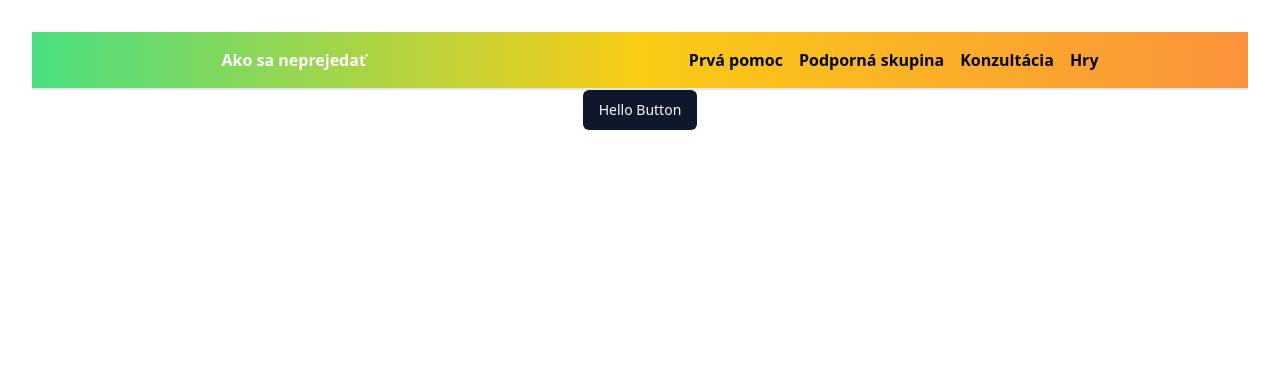
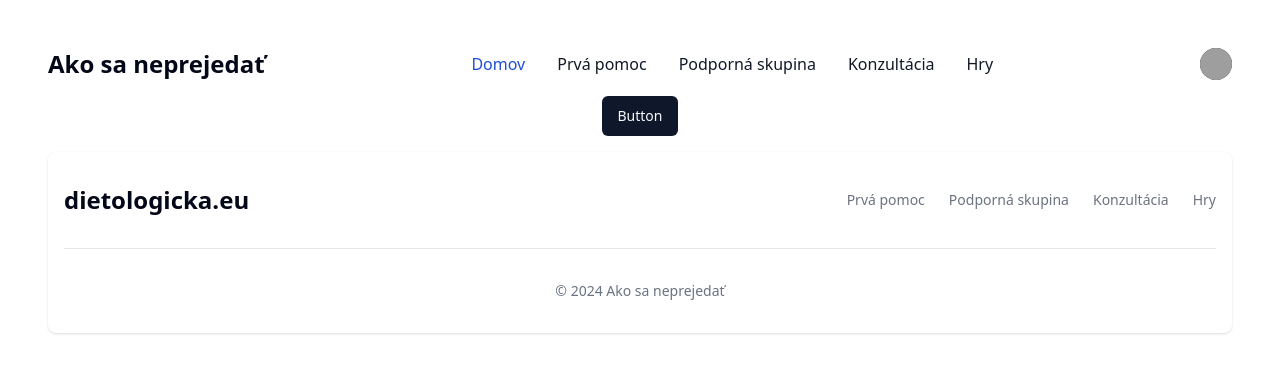
Before and after one commit to gabi-sabi/ako-sa-neprejedat, a React (Vite) app: page / in a window 1280 px wide. Shown: the top 372 px of the page. Built offline with nearby package versions, Linux system fonts and the light colour scheme; grey boxes are pictures that could not be loaded.

Commit message:
Add test Footer

```diff
--- a/src/App.jsx
+++ b/src/App.jsx
@@ -3,6 +3,7 @@ import ReactDOM from 'react-dom/client'
 import './App.css'
 import { Header } from "./components/Header"
 import { Button } from "./components/ui/Button"
+import { Footer } from './components/Footer'
 
 
 
@@ -10,7 +11,10 @@ export const App = () => {
   return (
     <>
       <Header />
-      <Button className>Hello Button</Button>
+      <div className='container'>
+        <Button className>Button</Button>
+      </div>
+      <Footer />
     </>
   )
 }
--- /dev/null
+++ b/src/components/Footer.jsx
@@ -0,0 +1,29 @@
+export const Footer = () => {
+return (
+  <footer className="bg-white rounded-lg shadow dark:bg-gray-900 m-4">
+    <div className="w-full max-w-screen-xl mx-auto p-4 md:py-8">
+        <div className="sm:flex sm:items-center sm:justify-between">
+            <a href="https://flowbite.com/" className="flex items-center mb-4 sm:mb-0 space-x-3 rtl:space-x-reverse">
+                <span className="self-center text-2xl font-semibold whitespace-nowrap dark:text-white">dietologicka.eu</span>
+            </a>
+            <ul className="flex flex-wrap items-center mb-6 text-sm font-medium text-gray-500 sm:mb-0 dark:text-gray-400">
+                <li>
+                    <a href="#" className="hover:underline me-4 md:me-6">Prvá pomoc</a>
+                </li>
+                <li>
+                    <a href="#" className="hover:underline me-4 md:me-6">Podporná skupina</a>
+                </li>
+                <li>
+                    <a href="#" className="hover:underline me-4 md:me-6">Konzultácia</a>
+                </li>
+                <li>
+                    <a href="#" className="hover:underline">Hry</a>
+                </li>
+            </ul>
+        </div>
+        <hr className="my-6 border-gray-200 sm:mx-auto dark:border-gray-700 lg:my-8" />
+        <span className="block text-sm text-gray-500 sm:text-center dark:text-gray-400">© 2024 <a href="#" className="hover:underline">Ako sa neprejedať</a></span>
+    </div>
+</footer>
+)
+}
--- a/src/components/Header.jsx
+++ b/src/components/Header.jsx
@@ -1,65 +1,144 @@
-import { useState } from "react";
-import { GrClose } from "react-icons/gr";
-import { GiHamburgerMenu } from "react-icons/gi";
-import { Avatar, AvatarFallback, AvatarImage } from "@/components/ui/avatar";
-
 export const Header = () => {
-  const [showMenu, setShowMenu] = useState(false);
-
   return (
-    <header
-      className="flex flex-row items-center justify-between sm:justify-around p-2 border-b-2 bg-gradient-to-r
-
-    from-green-400 via-yellow-400 to-orange-400"
+    <nav className="bg-white border-gray-200 dark:bg-gray-900">
+      <div className="max-w-screen-xl flex flex-wrap items-center justify-between mx-auto p-4">
+        <a
+          href="https://flowbite.com/"
+          className="flex items-center space-x-3 rtl:space-x-reverse"
         >
+          <span className="self-center text-2xl font-semibold whitespace-nowrap dark:text-white">
+            Ako sa neprejedať
+          </span>
+        </a>
+        <div className="flex items-center md:order-2 space-x-3 md:space-x-0 rtl:space-x-reverse">
+          <button
+            type="button"
+            className="flex text-sm bg-gray-800 rounded-full md:me-0 focus:ring-4 focus:ring-gray-300 dark:focus:ring-gray-600"
+            id="user-menu-button"
+            aria-expanded="false"
+            data-dropdown-toggle="user-dropdown"
+            data-dropdown-placement="bottom"
+          >
+            <span className="sr-only">Open user menu</span>
+            <img
+              className="w-8 h-8 rounded-full"
+              src="/docs/images/people/profile-picture-3.jpg"
+              alt="user photo"
+            />
+          </button>
+          <div
+            className="z-50 hidden my-4 text-base list-none bg-white divide-y divide-gray-100 rounded-lg shadow dark:bg-gray-700 dark:divide-gray-600"
+            id="user-dropdown"
+          >
+            <div className="px-4 py-3">
+              <span className="block text-sm text-gray-900 dark:text-white">
+                Jana Nováková
+              </span>
+              <span className="block text-sm  text-gray-500 truncate dark:text-gray-400">
+                novakovaj@domena.sk
+              </span>
+            </div>
+            <ul className="py-2" aria-labelledby="user-menu-button">
+              <li>
                 <a
-        href="/"
-        className="flex items-center h-10 px-10  font-bold  text-white hover:opacity-90"
+                  href="#"
+                  className="block px-4 py-2 text-sm text-gray-700 hover:bg-gray-100 dark:hover:bg-gray-600 dark:text-gray-200 dark:hover:text-white"
                 >
-        Ako sa neprejedať
+                  Moje nástenka
                 </a>
-      <nav className="hidden sm:flex justify-between items-center gap-4 font-semibold">
-        <a href="#" className="hover:text-gray-500">
+              </li>
+              <li>
+                <a
+                  href="#"
+                  className="block px-4 py-2 text-sm text-gray-700 hover:bg-gray-100 dark:hover:bg-gray-600 dark:text-gray-200 dark:hover:text-white"
+                >
+                  Moje rezervace
+                </a>
+              </li>
+              <li>
+                <a
+                  href="#"
+                  className="block px-4 py-2 text-sm text-gray-700 hover:bg-gray-100 dark:hover:bg-gray-600 dark:text-gray-200 dark:hover:text-white"
+                >
+                  Odhlásiť sa
+                </a>
+              </li>
+            </ul>
+          </div>
+          <button
+            data-collapse-toggle="navbar-user"
+            type="button"
+            className="inline-flex items-center p-2 w-10 h-10 justify-center text-sm text-gray-500 rounded-lg md:hidden hover:bg-gray-100 focus:outline-none focus:ring-2 focus:ring-gray-200 dark:text-gray-400 dark:hover:bg-gray-700 dark:focus:ring-gray-600"
+            aria-controls="navbar-user"
+            aria-expanded="false"
+          >
+            <span className="sr-only">Open main menu</span>
+            <svg
+              className="w-5 h-5"
+              aria-hidden="true"
+              xmlns="http://www.w3.org/2000/svg"
+              fill="none"
+              viewBox="0 0 17 14"
+            >
+              <path
+                stroke="currentColor"
+                stroke-linecap="round"
+                stroke-linejoin="round"
+                stroke-width="2"
+                d="M1 1h15M1 7h15M1 13h15"
+              />
+            </svg>
+          </button>
+        </div>
+        <div
+          className="items-center justify-between hidden w-full md:flex md:w-auto md:order-1"
+          id="navbar-user"
+        >
+          <ul className="flex flex-col font-medium p-4 md:p-0 mt-4 border border-gray-100 rounded-lg bg-gray-50 md:space-x-8 rtl:space-x-reverse md:flex-row md:mt-0 md:border-0 md:bg-white dark:bg-gray-800 md:dark:bg-gray-900 dark:border-gray-700">
+            <li>
+              <a
+                href="#"
+                className="block py-2 px-3 text-white bg-blue-700 rounded md:bg-transparent md:text-blue-700 md:p-0 md:dark:text-blue-500"
+                aria-current="page"
+              >
+                Domov
+              </a>
+            </li>
+            <li>
+              <a
+                href="#"
+                className="block py-2 px-3 text-gray-900 rounded hover:bg-gray-100 md:hover:bg-transparent md:hover:text-blue-700 md:p-0 dark:text-white md:dark:hover:text-blue-500 dark:hover:bg-gray-700 dark:hover:text-white md:dark:hover:bg-transparent dark:border-gray-700"
+              >
                 Prvá pomoc
               </a>
-        <a href="#" className="hover:text-gray-500">
+            </li>
+            <li>
+              <a
+                href="#"
+                className="block py-2 px-3 text-gray-900 rounded hover:bg-gray-100 md:hover:bg-transparent md:hover:text-blue-700 md:p-0 dark:text-white md:dark:hover:text-blue-500 dark:hover:bg-gray-700 dark:hover:text-white md:dark:hover:bg-transparent dark:border-gray-700"
+              >
                 Podporná skupina
               </a>
-        <a href="#" className="hover:text-gray-500">
+            </li>
+            <li>
+              <a
+                href="#"
+                className="block py-2 px-3 text-gray-900 rounded hover:bg-gray-100 md:hover:bg-transparent md:hover:text-blue-700 md:p-0 dark:text-white md:dark:hover:text-blue-500 dark:hover:bg-gray-700 dark:hover:text-white md:dark:hover:bg-transparent dark:border-gray-700"
+              >
                 Konzultácia
               </a>
-        <a href="#" className="hover:text-gray-500">
+            </li>
+            <li>
+              <a
+                href="#"
+                className="block py-2 px-3 text-gray-900 rounded hover:bg-gray-100 md:hover:bg-transparent md:hover:text-blue-700 md:p-0 dark:text-white md:dark:hover:text-blue-500 dark:hover:bg-gray-700 dark:hover:text-white md:dark:hover:bg-transparent dark:border-gray-700"
+              >
                 Hry
               </a>
+            </li>
+          </ul>
+        </div>
+      </div>
     </nav>
-      <nav className="sm:hidden flex flex-col items-end gap-1 font-semibold">
-        <button
-          onClick={() => setShowMenu(!showMenu)}
-          className="sm:hidden font-bold text-xl hover:text-gray-500"
-        >
-          {showMenu ? <GrClose /> : <GiHamburgerMenu />}
-        </button>
-        {showMenu && (
-          <>
-            <a href="#" className="hover:text-gray-500">
-              Prvá pomoc
-            </a>
-            <a href="#" className="hover:text-gray-500">
-              Podporná skupina
-            </a>
-            <a href="#" className="hover:text-gray-500">
-              Konzultácia
-            </a>
-            <a href="#" className="hover:text-gray-500">
-              Hry
-            </a>
-            <Avatar>
-              <AvatarImage src="https://github.com/shadcn.png" />
-              <AvatarFallback>CN</AvatarFallback>
-            </Avatar>
-          </>
-        )}
-      </nav>
-    </header>
   );
 };
```
Lines whose indentation alone changed are shown as unchanged.
